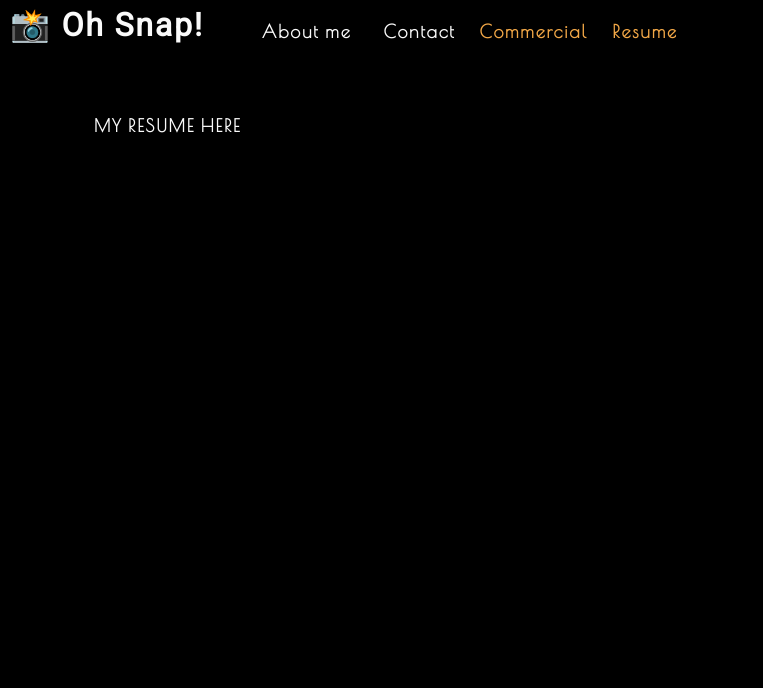
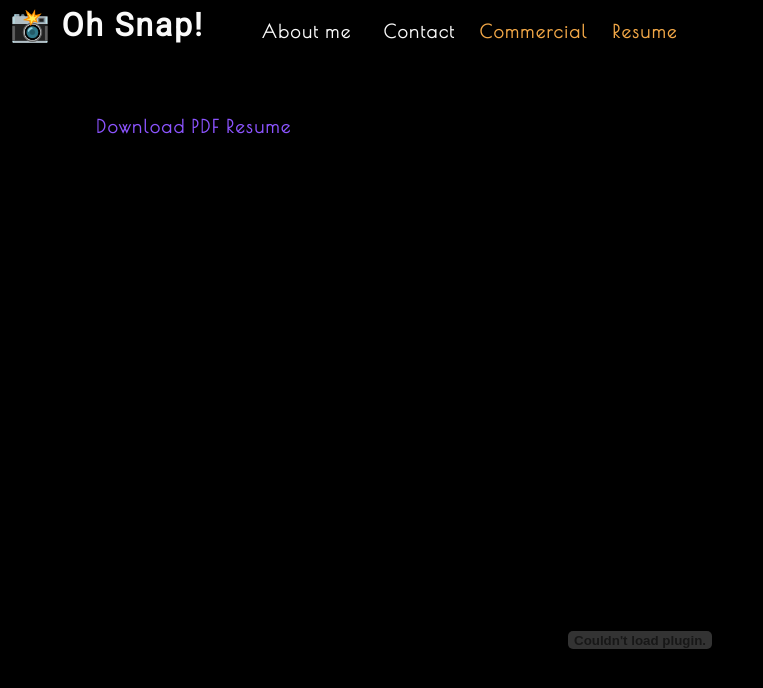
Before and after one commit to yakattak/react-portfolio, a React (Create React App) app: page / in a window 1280 px wide. Both pictures are taken after a click on the element "Resume". Shown: the top 688 px of the page, without its empty margins (0-763 px from the left). Built offline with nearby package versions, Linux system fonts and the light colour scheme.

Commit message:
resume download and pdf embed

```diff
--- a/src/components/Resume/index.js
+++ b/src/components/Resume/index.js
@@ -1,9 +1,19 @@
 import React from 'react';
+import resume from "../../assets/resume/resume.pdf";
+
 
 
 function Resume() {
     return(
-        <p> MY RESUME HERE</p>
+     //
+        <div>
+         <a href={resume} target="_blank">Download PDF Resume</a>
+        <embed src={resume} width="100%" height="1000px%"></embed>
+        </div>
+
+
+
+
     )
 }
 
```
Also changed, not shown: 1 other file (tests, documents, lock files or other folders).
